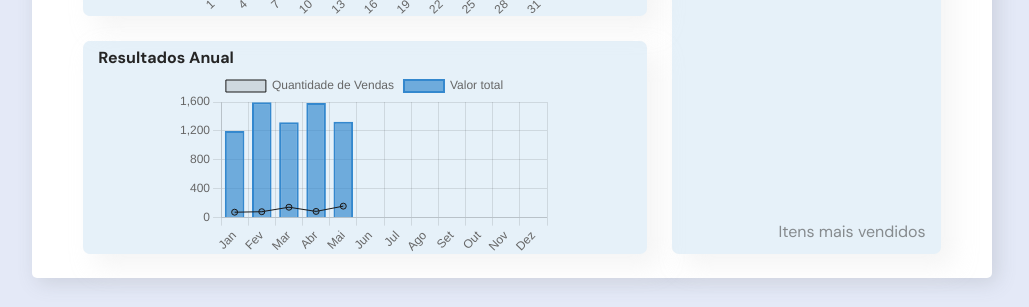
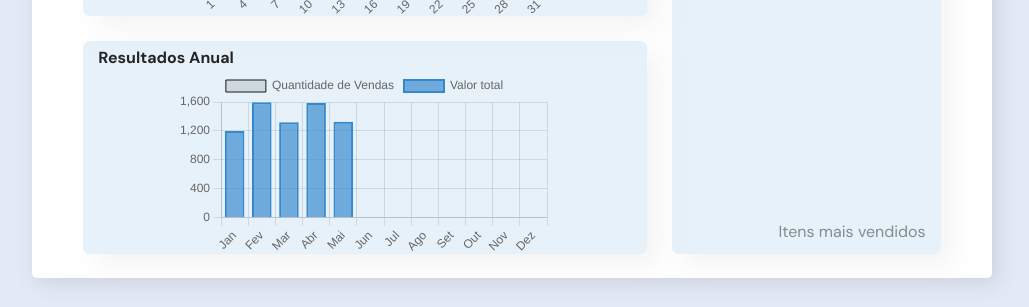
Before and after one commit to mateuslcsilva/salesmanagement, a React (Vite) app in the folder pdv/: page /dashboards in a window 1280 px wide. Shown: the part 1415-1722 px from the top of the page, without its empty margins (168-1197 px from the left). Built offline with nearby package versions, Linux system fonts and the light colour scheme; a web font is replaced by a local one.

Commit message:
function to get sales per month done

```diff
--- a/pdv/src/Routes/Dashboards/Dashboards.tsx
+++ b/pdv/src/Routes/Dashboards/Dashboards.tsx
@@ -86,15 +86,15 @@ export const Dashboards = () => {
         return totalSaleValue
     }
 
-    const getNumberOfSales = (dia = 0) => {
+    const getNumberOfSales = (month = (new Date()).getMonth(), day = 0) => {
         let numberOfSales = 0
         sales.forEach(sale => {
-            if (Number(sale.date.substring(4, 5)) - 1 == (new Date()).getMonth() && (dia == 0 || Number(sale.date.substring(0, 2)) == dia)) {
+            if (Number(sale.date.substring(4, 5)) - 1 == month && (day == 0 || Number(sale.date.substring(0, 2)) == day)) {
                 numberOfSales++
             }
         })
         salesHistory?.forEach(sale => {
-            if (Number(sale.date.substring(4, 5)) - 1 == (new Date()).getMonth() && (dia == 0 || Number(sale.date.substring(0, 2)) == dia)) {
+            if (Number(sale.date.substring(4, 5)) - 1 == month && (day == 0 || Number(sale.date.substring(0, 2)) == day)) {
                 numberOfSales++
             }
         })
@@ -141,6 +141,23 @@ export const Dashboards = () => {
     }
 
     const getValueOfSalesPerDay = () => {
+        let valuePerDay :number[] = []
+        getDaysOfTheMonth().forEach(day => {
+            if(getTotalSaleValue(day) > 0) valuePerDay.push(getTotalSaleValue(day))
+        })
+        return valuePerDay
+    }
+
+    const getNumberOfSalesPerMonth = () => {
+        let salesPerDay :Array<number | undefined> = []
+        months.forEach((month, index) => {
+            if(getNumberOfSales(index) == 0) return salesPerDay.push(undefined)
+            salesPerDay.push(getNumberOfSales(index))
+        })
+        return salesPerDay
+    }
+
+    const getValueOfSalesPerMonth = () => {
         let valuePerDay :number[] = []
         getDaysOfTheMonth().forEach(day => {
             if(getTotalSaleValue(day) > 0) valuePerDay.push(getTotalSaleValue(day))
@@ -211,7 +228,7 @@ export const Dashboards = () => {
             borderColor: '#191919',
             borderWidth: 1,
             fill: false,
-            data: [75, 82, 144, 86, 159],
+            data: getNumberOfSalesPerMonth(),
           },
           {
             type: 'bar' as const,
@@ -229,7 +246,7 @@ export const Dashboards = () => {
     }, [AuthContext.currentUser.id])
 
     useEffect(() => {
-        console.log(getNumberOfSales(1))
+       console.log(getNumberOfSalesPerMonth())
     })
 
     return (
```
